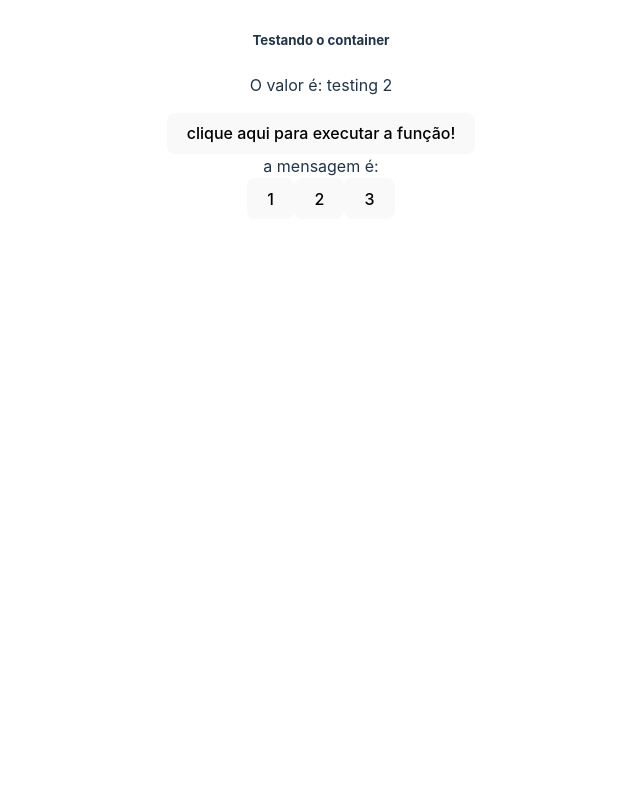
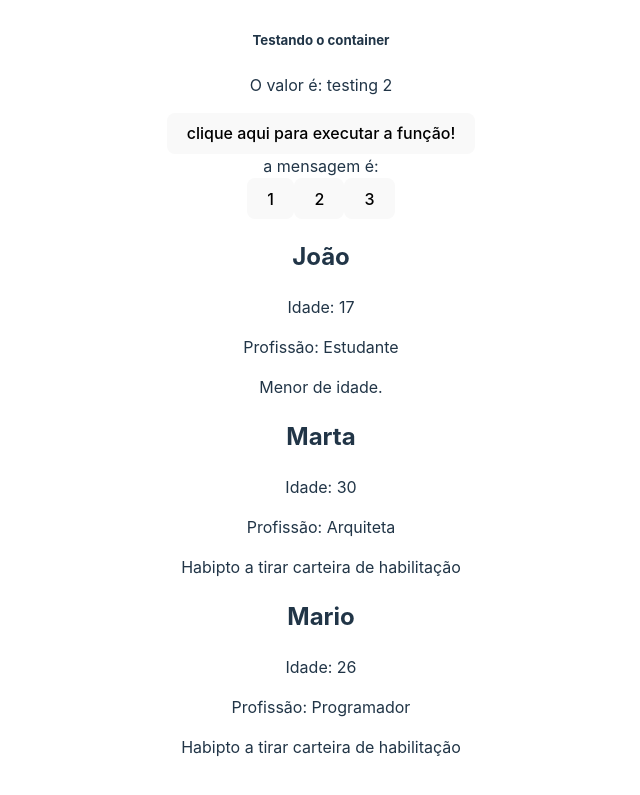
Before and after one commit to LuisFelipeSalvarani/curso_react, a React (Vite) app in the folder avancando/avancando/: page / in a window 1280 px wide. Shown: the part 3310-4105 px from the top of the page, without its empty margins (319-959 px from the left). Before the commit the page ends 3561 px from the top, so only its background shows below. Built offline with nearby package versions, Linux system fonts and the light colour scheme.

Commit message:
Desafio 4

```diff
--- a/avancando/avancando/src/App.jsx
+++ b/avancando/avancando/src/App.jsx
@@ -14,6 +14,7 @@
 import ExecuteFunction from './components/ExecuteFunction'
 import Message from './components/Message'
 import ChangeMessageState from './components/ChangeMessageState'
+import UserDatails from './components/UserDatails'
 
 function App() {
   const [count, setCount] = useState(0)
@@ -35,6 +36,12 @@
   const handleMessage = (msg) => {
     setMessage(msg)
   }
+
+  const users = [
+    {id: 1, name: "João", age: 17, job: "Estudante"},
+    {id: 2, name: "Marta", age: 30, job: "Arquiteta"},
+    {id: 3, name: "Mario", age: 26, job: "Programador"}
+  ]
 
   return (
     <>
@@ -75,6 +82,9 @@
       {/* state lift */}
       <Message msg={message}/>
       <ChangeMessageState handleMessage={handleMessage}/>
+      {users.map((user) => (
+        <UserDatails key={user.id} name={user.name} age={user.age} job={user.job} />
+      ))}
     </>
   )
 }
--- /dev/null
+++ b/avancando/avancando/src/components/UserDatails.jsx
@@ -0,0 +1,12 @@
+const UserDatails = ({name, age, job}) => {
+  return (
+    <div>
+        <h2>{name}</h2>
+        <p>Idade: {age}</p>
+        <p>Profissão: {job}</p>
+        {age >= 18 ? (<p>Habipto a tirar carteira de habilitação</p>) : (<p>Menor de idade.</p>)}
+    </div>
+  )
+}
+
+export default UserDatails
```
